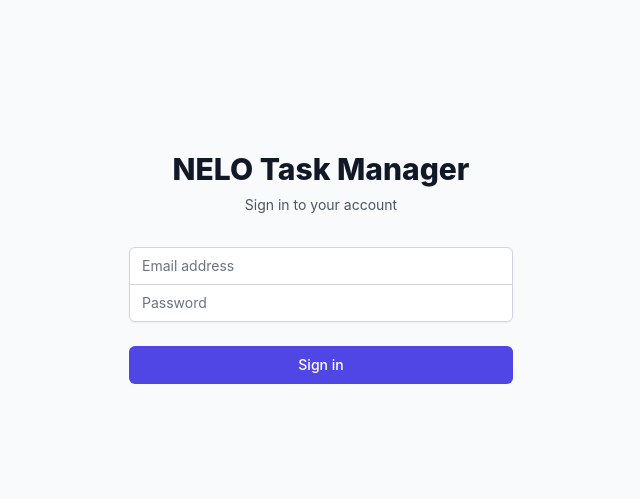
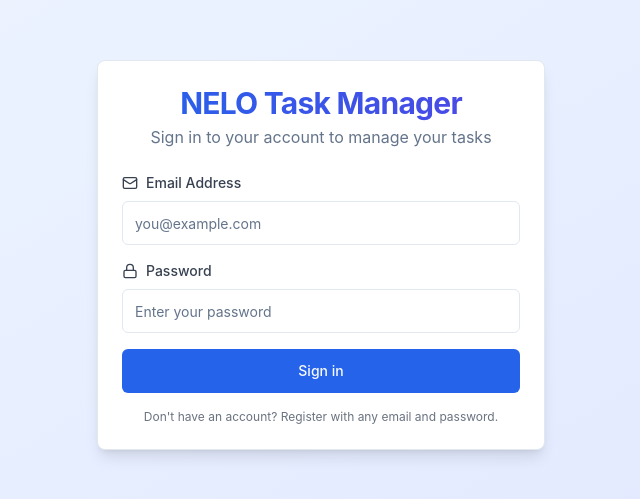
Before and after one commit to sunidhipathak639/nelo-task-manager, a React (Vite) app in the folder frontend/: page /login in a window 1280 px wide. Shown: the part 145-644 px from the top of the page, without its empty margins (319-959 px from the left). Built offline with nearby package versions, Linux system fonts and the light colour scheme; no server answers.

Commit message:
feat: implement Login page with authentication functionality

```diff
--- a/frontend/src/pages/Login.jsx
+++ b/frontend/src/pages/Login.jsx
@@ -1,57 +1,135 @@
+import { useState } from 'react'
+import { useNavigate } from 'react-router-dom'
+import { Button } from '@/components/ui/button'
+import { Input } from '@/components/ui/input'
+import { Card, CardHeader, CardTitle, CardDescription, CardContent } from '@/components/ui/card'
+import { authService } from '@/services/authService'
+import { Loader2, Mail, Lock } from 'lucide-react'
+
 const Login = () => {
+  const [email, setEmail] = useState('')
+  const [password, setPassword] = useState('')
+  const [error, setError] = useState('')
+  const [loading, setLoading] = useState(false)
+  const navigate = useNavigate()
+
+  const validateEmail = (email) => {
+    const emailRegex = /^[^\s@]+@[^\s@]+\.[^\s@]+$/
+    return emailRegex.test(email)
+  }
+
+  const handleSubmit = async (e) => {
+    e.preventDefault()
+    setError('')
+
+    // Validation
+    if (!email || !password) {
+      setError('Please fill in all fields')
+      return
+    }
+
+    if (!validateEmail(email)) {
+      setError('Please enter a valid email address')
+      return
+    }
+
+    if (password.length < 6) {
+      setError('Password must be at least 6 characters long')
+      return
+    }
+
+    setLoading(true)
+
+    try {
+      const result = await authService.login(email, password)
+
+      if (result.success) {
+        // Redirect to dashboard
+        navigate('/')
+      } else {
+        setError(result.error)
+      }
+    } catch (err) {
+      setError('An unexpected error occurred. Please try again.')
+    } finally {
+      setLoading(false)
+    }
+  }
+
   return (
-    <div className="min-h-screen flex items-center justify-center bg-gray-50">
-      <div className="max-w-md w-full space-y-8 p-8">
-        <div>
-          <h2 className="mt-6 text-center text-3xl font-extrabold text-gray-900">
+    <div className="min-h-screen flex items-center justify-center bg-gradient-to-br from-blue-50 to-indigo-100 p-4">
+      <Card className="w-full max-w-md shadow-lg">
+        <CardHeader className="space-y-1 text-center">
+          <CardTitle className="text-3xl font-bold bg-gradient-to-r from-blue-600 to-indigo-600 bg-clip-text text-transparent">
             NELO Task Manager
-          </h2>
-          <p className="mt-2 text-center text-sm text-gray-600">
-            Sign in to your account
-          </p>
-        </div>
-        <form className="mt-8 space-y-6">
-          <div className="rounded-md shadow-sm -space-y-px">
-            <div>
-              <label htmlFor="email" className="sr-only">
-                Email address
+          </CardTitle>
+          <CardDescription className="text-base">
+            Sign in to your account to manage your tasks
+          </CardDescription>
+        </CardHeader>
+        <CardContent>
+          <form onSubmit={handleSubmit} className="space-y-4">
+            {error && (
+              <div className="p-3 text-sm text-red-600 bg-red-50 border border-red-200 rounded-md">
+                {error}
+              </div>
+            )}
+
+            <div className="space-y-2">
+              <label htmlFor="email" className="text-sm font-medium text-gray-700 flex items-center gap-2">
+                <Mail className="h-4 w-4" />
+                Email Address
               </label>
-              <input
+              <Input
                 id="email"
-                name="email"
                 type="email"
-                autoComplete="email"
+                placeholder="you@example.com"
+                value={email}
+                onChange={(e) => setEmail(e.target.value)}
+                disabled={loading}
                 required
-                className="appearance-none rounded-none relative block w-full px-3 py-2 border border-gray-300 placeholder-gray-500 text-gray-900 rounded-t-md focus:outline-none focus:ring-indigo-500 focus:border-indigo-500 focus:z-10 sm:text-sm"
-                placeholder="Email address"
+                className="h-11"
               />
             </div>
-            <div>
-              <label htmlFor="password" className="sr-only">
+
+            <div className="space-y-2">
+              <label htmlFor="password" className="text-sm font-medium text-gray-700 flex items-center gap-2">
+                <Lock className="h-4 w-4" />
                 Password
               </label>
-              <input
+              <Input
                 id="password"
-                name="password"
                 type="password"
-                autoComplete="current-password"
+                placeholder="Enter your password"
+                value={password}
+                onChange={(e) => setPassword(e.target.value)}
+                disabled={loading}
                 required
-                className="appearance-none rounded-none relative block w-full px-3 py-2 border border-gray-300 placeholder-gray-500 text-gray-900 rounded-b-md focus:outline-none focus:ring-indigo-500 focus:border-indigo-500 focus:z-10 sm:text-sm"
-                placeholder="Password"
+                className="h-11"
               />
             </div>
-          </div>
 
-          <div>
-            <button
+            <Button
               type="submit"
-              className="group relative w-full flex justify-center py-2 px-4 border border-transparent text-sm font-medium rounded-md text-white bg-indigo-600 hover:bg-indigo-700 focus:outline-none focus:ring-2 focus:ring-offset-2 focus:ring-indigo-500"
+              className="w-full h-11"
+              disabled={loading}
             >
-              Sign in
-            </button>
-          </div>
-        </form>
-      </div>
+              {loading ? (
+                <>
+                  <Loader2 className="mr-2 h-4 w-4 animate-spin" />
+                  Signing in...
+                </>
+              ) : (
+                'Sign in'
+              )}
+            </Button>
+
+            <p className="text-xs text-center text-gray-500 mt-4">
+              Don't have an account? Register with any email and password.
+            </p>
+          </form>
+        </CardContent>
+      </Card>
     </div>
   )
 }
--- /dev/null
+++ b/frontend/src/services/authService.js
@@ -0,0 +1,56 @@
+import api from './api'
+import { setSession, clearSession } from '../utils/sessionStorage'
+
+export const authService = {
+  // Login user
+  async login(email, password) {
+    try {
+      const response = await api.post('/auth/login', { email, password })
+      const { token, user } = response.data
+
+      // Store token in sessionStorage
+      setSession(token)
+
+      return { success: true, user, token }
+    } catch (error) {
+      return {
+        success: false,
+        error: error.response?.data?.error || 'Login failed. Please try again.'
+      }
+    }
+  },
+
+  // Register user
+  async register(email, password, name) {
+    try {
+      const response = await api.post('/auth/register', { email, password, name })
+      const { token, user } = response.data
+
+      // Store token in sessionStorage
+      setSession(token)
+
+      return { success: true, user, token }
+    } catch (error) {
+      return {
+        success: false,
+        error: error.response?.data?.error || 'Registration failed. Please try again.'
+      }
+    }
+  },
+
+  // Logout user
+  logout() {
+    clearSession()
+    window.location.href = '/login'
+  },
+
+  // Verify token
+  async verify() {
+    try {
+      const response = await api.get('/auth/verify')
+      return { success: true, user: response.data.user }
+    } catch (error) {
+      return { success: false, error: error.response?.data?.error }
+    }
+  }
+}
```
